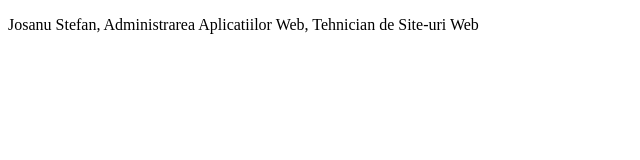
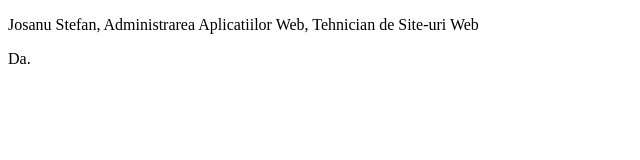
Before and after one commit to StefanJosanu/WebCeiti, a plain HTML site: page index.html in a window 1280 px wide. Shown: the full height of the page, 0-640 px from the left. Drawn offline with Linux system fonts and the light colour scheme.

Commit message:
daCommit

```diff
--- a/index.html
+++ b/index.html
@@ -7,5 +7,6 @@
 </head>
 <body>
     <p>Josanu Stefan, Administrarea Aplicatiilor Web, Tehnician de Site-uri Web</p>
+    <p>Da.</p>
 </body>
 </html>
```
